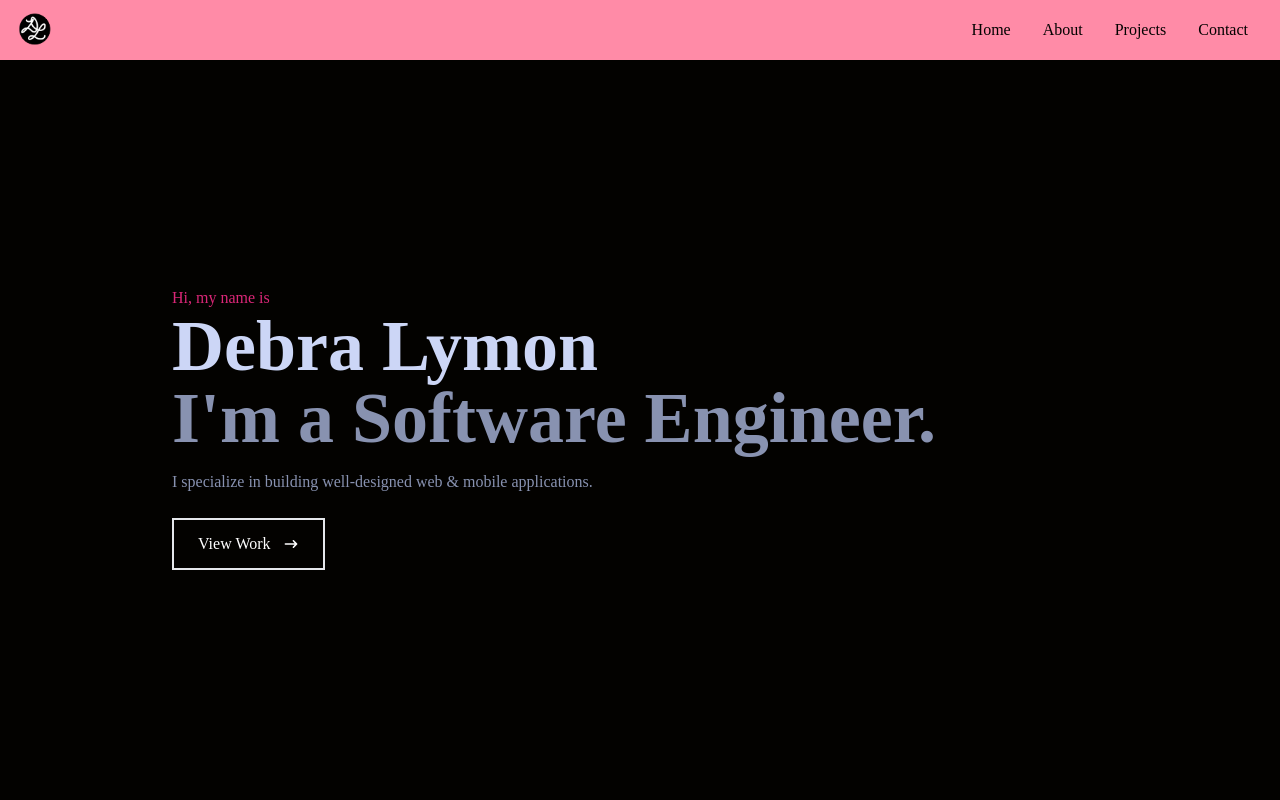
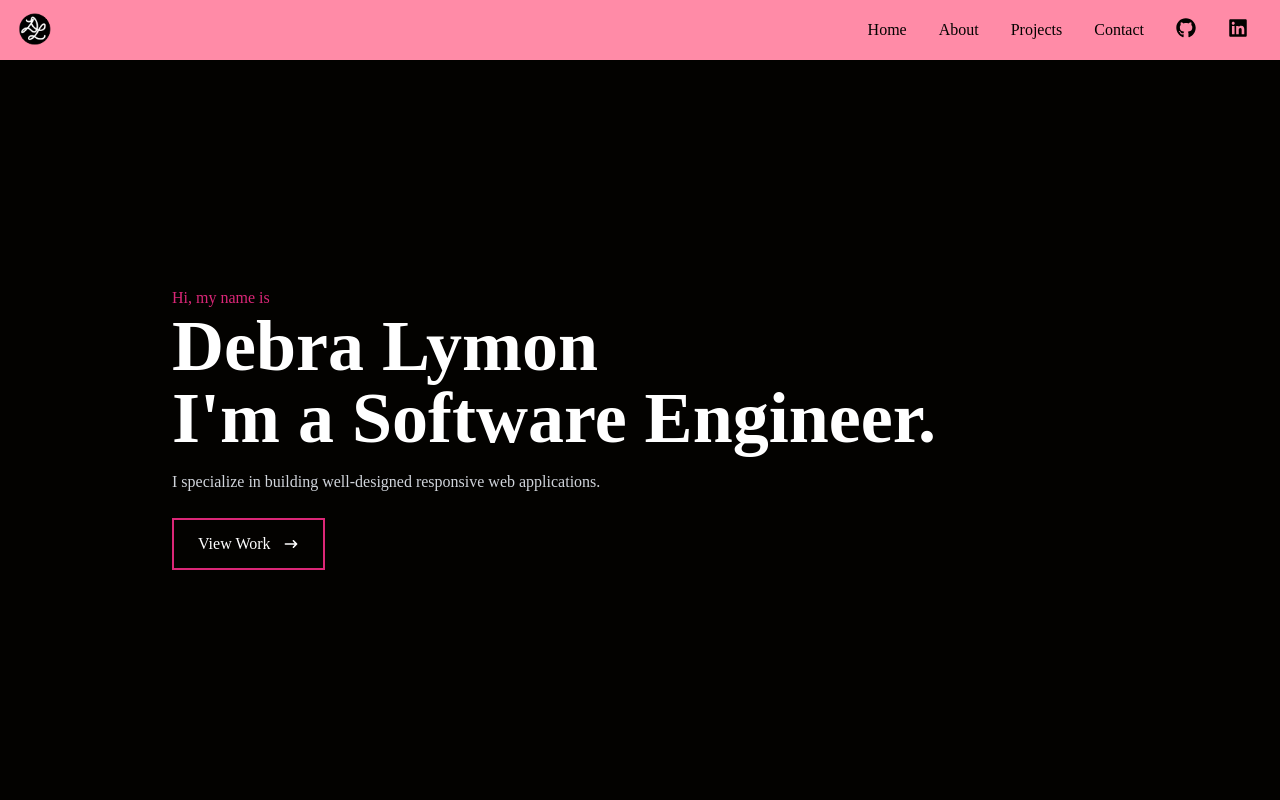
Before and after one commit to dbpl566/dbpl566.github.io, a React (Create React App) app: page / in a window 1280 px wide. Shown: the top 800 px of the page. Built offline with nearby package versions, Linux system fonts and the light colour scheme.

Commit message:
added gh and linkedin to navbar

```diff
--- a/src/components/About.jsx
+++ b/src/components/About.jsx
@@ -17,7 +17,7 @@ const About = () => {
                       Hi! I'm Debra. I'm a software engineer with a passion for web development.
                       I love figuring out how visually stunning applications work under the hood,
                       and aim to create equally well-designed, user-centric applications.
-                      When I'm not programming, I enjoy painting, reading and cafe hopping.
+
                     </p>
                   </div>
                 </div>
--- a/src/components/Home.jsx
+++ b/src/components/Home.jsx
@@ -10,11 +10,11 @@ const Home = () => {
         {/* Container */}
         <div className='max-w-[1000px] mx-auto px-8 flex flex-col justify-center h-full'>
             <p className='text-pink-600'>Hi, my name is</p>
-            <h1 className='text-4xl sm:text-7xl font-bold text-[#ccd6f6]'>Debra Lymon</h1>
-            <h2 className='text-4xl sm:text-7xl font-bold text-[#8892b0]'>I'm a Software Engineer.</h2>
-            <p className='text-[#8892b0] py-4 max-w-[700px]'>I specialize in building well-designed web & mobile applications.</p>
+            <h1 className='text-4xl sm:text-7xl font-bold text-white'>Debra Lymon</h1>
+            <h2 className='text-4xl sm:text-7xl font-bold text-white'>I'm a Software Engineer.</h2>
+            <p className='text-gray-300 py-4 max-w-[700px]'>I specialize in building well-designed responsive web applications.</p>
             <Link to="Projects" smooth={true}>
-                <button className='text-white border-2 px-6 py-3 my-2 flex items-center hover:border-pink-600'>
+                <button className='text-white border-pink-600 border-2 px-6 py-3 my-2 flex items-center hover:bg-pink-600 transition-colors duration-300'>
                   View Work
                   <span className='group-hover:rotate-90 duration-300'>
                   <HiArrowNarrowRight className='ml-3' />
--- a/src/components/Navbar.jsx
+++ b/src/components/Navbar.jsx
@@ -1,5 +1,6 @@
 import React, {useState} from 'react';
 import {FaBars, FaTimes} from 'react-icons/fa';
+import {FaGithub, FaLinkedin} from 'react-icons/fa';
 import Logo from '../assets/logo.png';
 import Home from './Home';
 import About from './About';
@@ -15,27 +16,39 @@ const Navbar = () => {
     <div className="fixed w-full h-[60px] flex justify-between items-center px-4 bg-[#ff8ba7] text-[#030200]">
       <div>
         <a href="https://dbpl566.github.io/">
-          <img src={Logo} alt="Logo of the Initials DL" style={{width: '40px'}} />
+          <img src={Logo} alt="Logo of the Initials DL" style={{width: '40px'}}/>
         </a>
       </div>
 
       {/*Desktop menu*/}
       <ul className='hidden md:flex'>
         <Link to="Home" smooth={true}>
-          <li>Home</li>
+          <li className='hover:text-white duration-300'>Home</li>
         </Link>
 
         <Link to="About" smooth={true}>
-          <li>About</li>
+          <li className='hover:text-white duration-300'>About</li>
         </Link>
 
         <Link to="Projects" smooth={true}>
-          <li>Projects</li>
+          <li className='hover:text-white duration-300'>Projects</li>
         </Link>
 
         <Link to="Contact" smooth={true}>
-          <li>Contact</li>
+          <li className='hover:text-white duration-300'>Contact</li>
         </Link>
+
+        <li>
+          <a href='https://github.com/dbpl566' className='text-xl hover:text-white duration-300'>
+            <FaGithub />
+          </a>
+        </li>
+        <li>
+          <a href='/' className='text-xl hover:text-white duration-300'>
+            <FaLinkedin />
+          </a>
+        </li>
+
       </ul>
 
       {/*Hamburger */}
@@ -57,6 +70,18 @@ const Navbar = () => {
         <Link onClick={handleClick} to="Contact" smooth={true} duration={500}>
           <li className='flex md:hidden py-6 text-4xl hover:text-pink-600 text-white'>Contact</li>
         </Link>
+        <div className='mt-3 flex justify-center items-center space-x-3'>
+          <li>
+            <a href='https://github.com/dbpl566' className='flex md:hidden py-6 text-4xl hover:text-pink-600 text-white'>
+              <FaGithub />
+            </a>
+          </li>
+          <li>
+            <a href='/' className='flex md:hidden py-6 text-4xl hover:text-pink-600 text-white'>
+              <FaLinkedin />
+            </a>
+          </li>
+        </div>
       </ul>
     </div>
   );
--- a/src/components/Socials.jsx
+++ b/src/components/Socials.jsx
@@ -8,7 +8,6 @@ const Socials = () => {
       <div className='mt-3 flex justify-center items-center space-x-6 text-gray-300 text-4xl pb-4'>
         <a className='hover:bg-pink-600' href=""><FaLinkedin /></a>
         <a className='hover:bg-pink-600' href="https://github.com/dbpl566"><FaGithub /></a>
-        <a className='hover:bg-pink-600' href="mailto:debra.p.lymon@gmail.com"><HiOutlineMail /></a>
       </div>
       <div className='text-gray-300 flex justify-center items-center'>
         <p>
```
